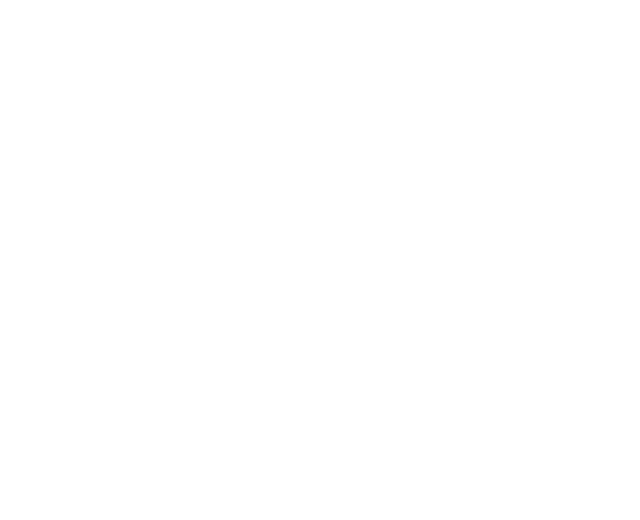
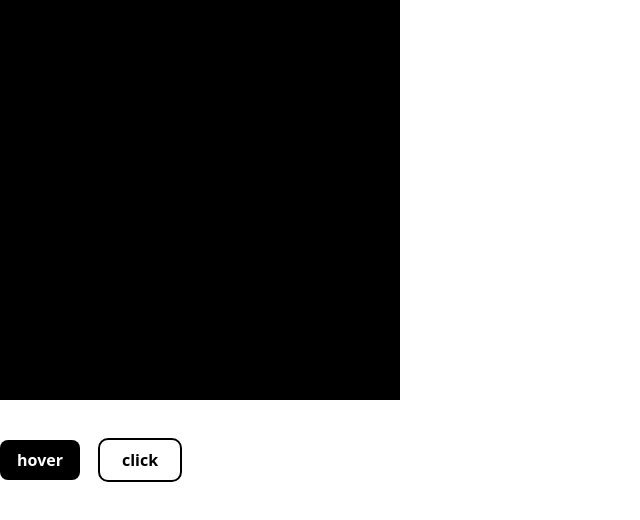
Before and after one commit to Wikan-dev/PokemonPixelArtGame, a React (Vite) app: page /pixel-art in a window 1280 px wide. Before the commit this address had no page. Shown: the top 520 px of the page, without its empty margins (0-640 px from the left). Built offline with nearby package versions, Linux system fonts and the light colour scheme.

Commit message:
added picel art

```diff
--- a/src/App.jsx
+++ b/src/App.jsx
@@ -1,5 +1,6 @@
 import { Link, BrowserRouter, Route, Routes } from "react-router-dom"
-import Home from './home.jsx'
+import Home from './home'
+import PixelArt from './mainPixelArt'
 
 const App = () => {
   return (
@@ -7,6 +8,7 @@
       <BrowserRouter>
         <Routes>
           <Route path="/" element={<Home />} />
+          <Route path="/pixel-art" element={<PixelArt />} />
         </Routes>
       </BrowserRouter>
     </div>
--- a/src/mainPixelArt.jsx
+++ b/src/mainPixelArt.jsx
@@ -0,0 +1,34 @@
+import { useState } from "react"
+
+const Pixel = () => {
+    const [color, setColor] = useState(false);
+    // console.log(color);
+
+    function changeColor() {
+        setColor(true);
+        console.log('Color changed to black');
+    }
+
+    return (
+        <div onMouseEnter={changeColor} className={`${color ? 'bg-black' : 'bg-red-500'} w-100 h-100`}></div>
+    )
+}
+
+const PixelArt = () => {
+    const [hover, setHover] = useState(false);
+    const [click, setClick] = useState(false);
+
+
+
+    return (
+        <div>
+            <Pixel />
+            <div className="mt-10 flex gap-5">
+                <button className={`${hover ? 'bg-white' : 'bg-black'} bg-black text-white w-20 h-10 p-2 font-bold rounded-lg`}>hover</button>
+                <button className={`${click ? 'bg-black' : 'bg-white'} text-black w-20 h-10 p-2 outline-2 font-bold rounded-lg`}>click</button>
+            </div>
+        </div>
+    )
+}
+
+export default PixelArt;
```
